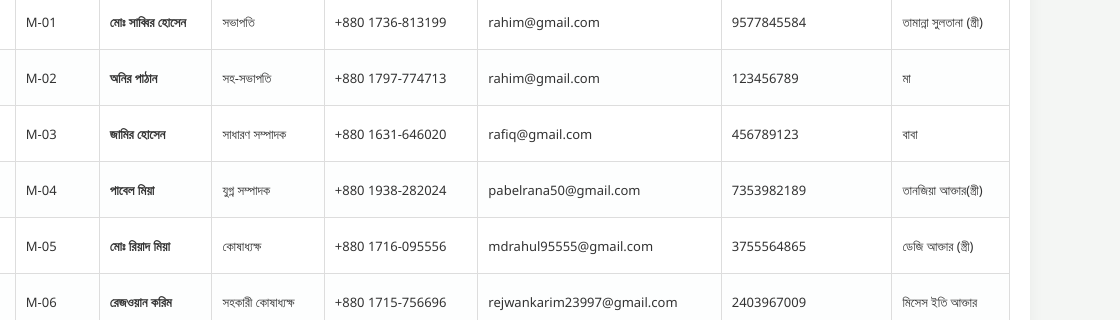
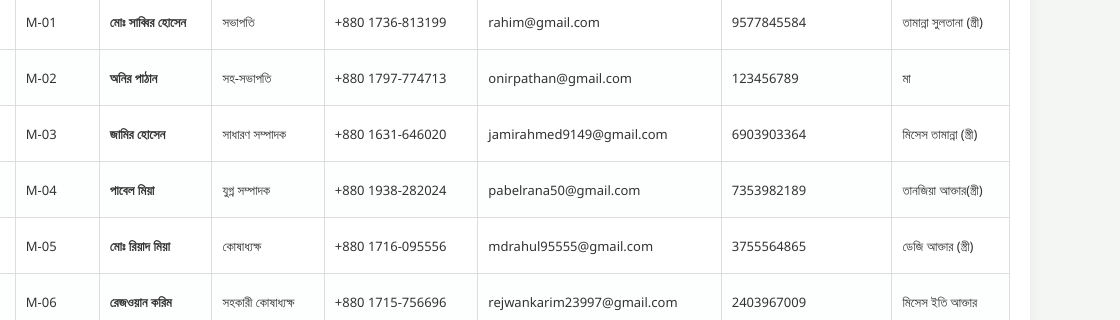
Before and after one commit to Rhl893/Livestrong-Youth-Association-, a plain HTML site: page index.html in a window 1280 px wide. Shown: the part 1020-1340 px from the top of the page, 160-1280 px from the left. Drawn offline with Linux system fonts and the light colour scheme.

Commit message:
Update index.html

```diff
--- a/index.html
+++ b/index.html
@@ -475,8 +475,8 @@
     // ফিক্সড বাংলা ফন্ট ইস্যু (ব্লগস্পটের জন্য নামগুলো সরাসরি স্ট্রিং আকারে সুরক্ষিত রাখা হলো)
     const defaultMembers = [
         { id: "M-01", name: "মোঃ সাব্বির হোসেন", role: "সভাপতি", mobile: "+880 1736-813199", email: "rahim@gmail.com", nid: "9577845584", nominee: "তামান্না সুলতানা (স্ত্রী)", photo: "Sabbir.jpg" },
-        { id: "M-02", name: "অনির পাঠান", role: "সহ-সভাপতি", mobile: "+880 1797-774713", email: "rahim@gmail.com", nid: "123456789", nominee: "মা", photo: "Rahul.JPG" },
-        { id: "M-03", name: "জামির হোসেন", role: "সাধারণ সম্পাদক", mobile: "+880 1631-646020", email: "rafiq@gmail.com", nid: "456789123", nominee: "বাবা", photo: "" },
+        { id: "M-02", name: "অনির পাঠান", role: "সহ-সভাপতি", mobile: "+880 1797-774713", email: "onirpathan@gmail.com", nid: "123456789", nominee: "মা", photo: "Rahul.JPG" },
+        { id: "M-03", name: "জামির হোসেন", role: "সাধারণ সম্পাদক", mobile: "+880 1631-646020", email: "jamirahmed9149@gmail.com", nid: "6903903364", nominee: "মিসেস তামান্না (স্ত্রী)", photo: "" },
         { id: "M-04", name: "পাবেল মিয়া", role: "যুগ্ন সম্পাদক ", mobile: "+880 1938-282024", email: "pabelrana50@gmail.com", nid: "7353982189", nominee: "তানজিয়া আক্তার(স্ত্রী)", photo: "" },
         { id: "M-05", name: "মোঃ রিয়াদ মিয়া", role: "কোষাধ্যক্ষ ", mobile: "+880 1716-095556", email: "mdrahul95555@gmail.com", nid: "3755564865", nominee: "ডেজি আক্তার (স্ত্রী)", photo: "Riad.jpg" },
         { id: "M-06", name: "রেজওয়ান করিম", role: "সহকারী কোষাধ্যক্ষ ", mobile: "+880 1715-756696", email: "rejwankarim23997@gmail.com", nid: "2403967009", nominee: "মিসেস ইতি আক্তার", photo: "" },
```
